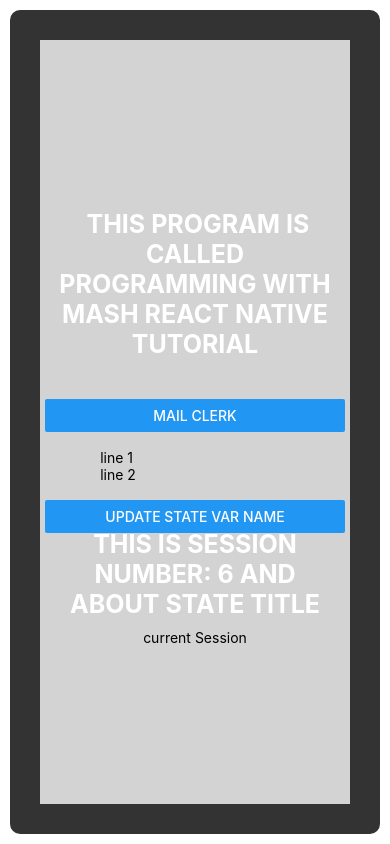
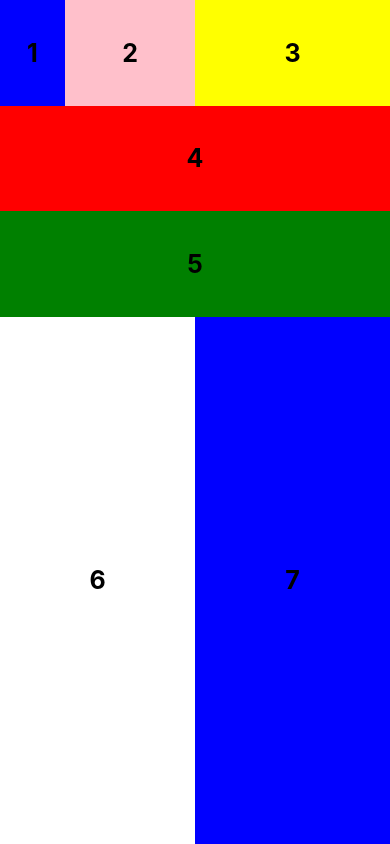
Before and after one commit to stephanduval/BluetoothVoltageMeterReactNative, a React Native app: screen / in a window 390 px wide. Built offline with nearby package versions, Linux system fonts and the light colour scheme.

Commit message:
finished React Native flexbox exercise

```diff
--- a/App.js
+++ b/App.js
@@ -28,40 +28,156 @@
 
   return (
     <View style={styles.body}>
-      <Text style={styles.text}> This Program is called {name}</Text>
+      <View style={styles.row1}>
+        <View style={styles.row1col1}>
+        <Text style={styles.text}>{1}</Text>
+        </View>
+        <View style={styles.row1col2}>
+        <Text style={styles.text}>{2}</Text>
+        </View>
+        <View style={styles.row1col3}>
+        <Text style={styles.text}>{3}</Text>
+        </View>
+      </View>
+      <View style={styles.row2}>
+      <View style={styles.row2col1}>
+        <Text style={styles.text}>{4}</Text>
+        </View>
+        <View style={styles.row2col2}>
+        <Text style={styles.text}>{5}</Text>
+        </View>
+      </View>
+      <View style={styles.row3}>
+        <View style={styles.row3col1}>
+        <Text style={styles.text}>{6}</Text>
+        </View>
+        <View style={styles.row3col2}>
+        <Text style={styles.text}>{7}</Text>
+        </View>
+      </View>
 
-        <View style = {styles.button}>
-          <Button title='Mail Clerk' onPress={()=>{Linking.openURL('https://mailclerk.com/')}}></Button>
-          <Text>
-                      {`
-              line 1
-              line 2
-            `}
-          </Text>
-
-          <Button title='Update State var Name' onPress={onClickHandler}></Button>
-        </View>
-      <Text style={styles.text}>This is session number: {session.number} and about {session.title}</Text>
-      <Text stlye={styles.text}>{current ? 'current Session' : 'next session'}</Text>
     </View>
   );
 };
 
 const styles = StyleSheet.create({
   body: {
-    //flex: 1,
+    // width: 400,
+    // height: 400,
     flex: 1,
+    flexDirection: 'column',
     backgroundColor: '#d3d3d3',
+    alignItems: 'stretch',
+    justifyContent: 'center',
+
+  },
+  row1:{
+    // width: 100,
+    // height: 100,
+   flex: 1,
+   flexDirection: 'row',
+
+  alignItems: 'stretch',
+  justifyContent: 'center',
+
+  },
+  row2:{
+    // width: 100,
+    // height: 100,
+    flex:2,
+    backgroundColor: 'blue',
+    alignItems: 'stretch',
+    justifyContent: 'center',
+
+  },
+  row3:{
+  //   width: 100,
+  //   height: 100,
+   flex:5,
+   flexDirection: 'row',
+    backgroundColor: 'red',
+    alignItems: 'stretch',
+    justifyContent: 'center',
+
+  },
+
+  row1col1:{
+    // width: 100,
+    // height: 100,
+   flex: 1,
+
+    backgroundColor: 'blue',
     alignItems: 'center',
     justifyContent: 'center',
-    borderWidth: 30,
-    borderColor: '#333333',
-    borderRadius: 10,
-    margin: 10,
+
+  },
+  row1col2:{
+    // width: 100,
+    // height: 100,
+   flex: 2,
+
+    backgroundColor: 'pink',
+    alignItems: 'center',
+    justifyContent: 'center',
+
+  },
+  row1col3:{
+    // width: 100,
+    // height: 100,
+   flex: 3,
+
+    backgroundColor: 'yellow',
+    alignItems: 'center',
+    justifyContent: 'center',
+
+  },
+
+  row2col1:{
+    // width: 100,
+    // height: 100,
+   flex: 1,
+
+    backgroundColor: 'red',
+    alignItems: 'stretch',
+    justifyContent: 'center',
+
+  },
+
+  row2col2:{
+    // width: 100,
+    // height: 100,
+   flex: 1,
+
+    backgroundColor: 'green',
+    alignItems: 'center',
+    justifyContent: 'center',
+
+  },
+
+  row3col1:{
+    // width: 100,
+    // height: 100,
+   flex: 1,
+
+    backgroundColor: 'white',
+    alignItems: 'center',
+    justifyContent: 'center',
+
+  },
+
+  row3col2:{
+    // width: 100,
+    // height: 100,
+   flex: 1,
+
+    backgroundColor: 'blue',
+    alignItems: 'center',
+    justifyContent: 'center',
+
   },
   text: {
     textAlign: 'center',
-    color: '#ffffff',
+    color: 'black',
     fontSize: 25,
     fontWeight: 'bold',
     margin: 10,
```
